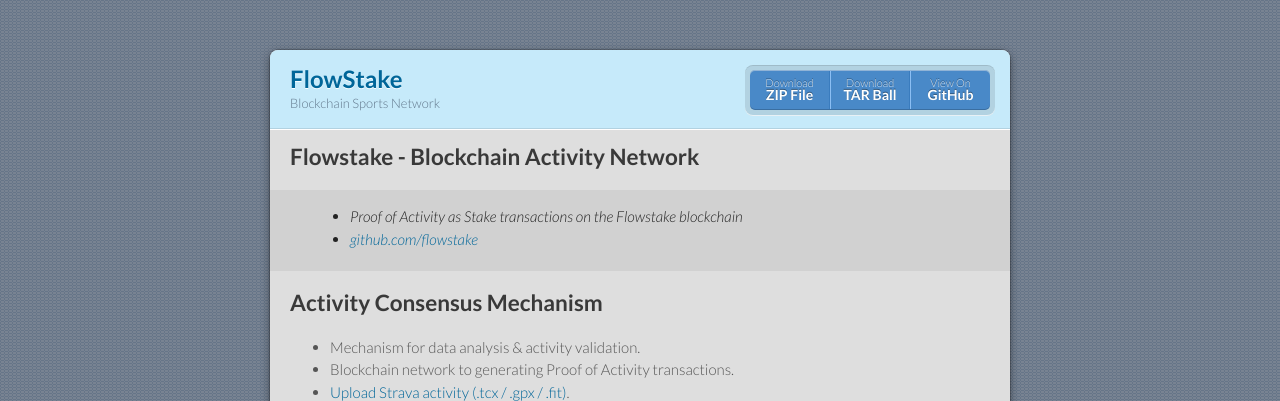
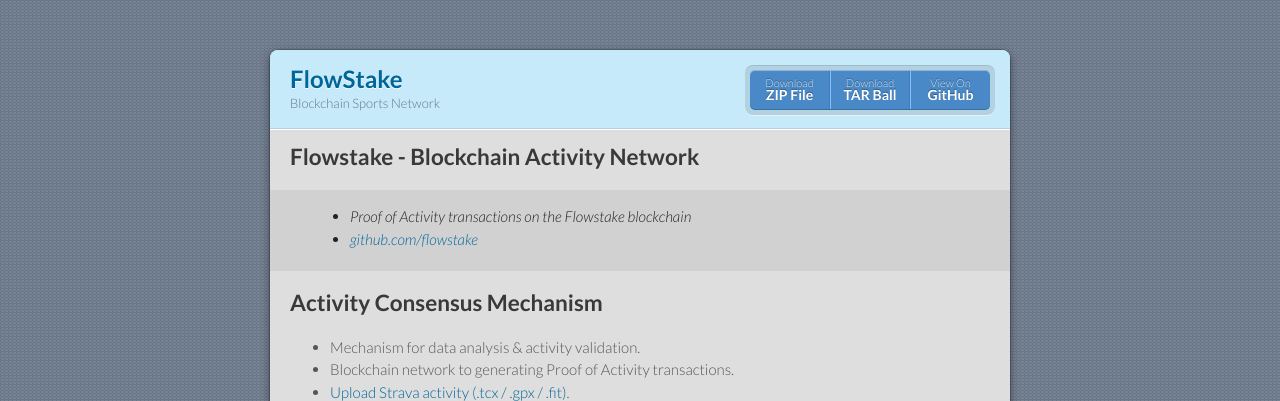
Before and after one commit to flowstake/flowstake.github.io, a Jekyll site: the page built from index.md, in a window 1280 px wide and 900 px high. Shown: the top 401 px of the window. Built offline with Jekyll 4.4.1, drawn with Linux system fonts in a browser that asks for light colours; our own code applies the rules of GitHub Pages for plain Markdown files.

Commit message:
Update index.md

```diff
--- a/index.md
+++ b/index.md
@@ -4,7 +4,7 @@ layout: default
 
 ## Flowstake - Blockchain Activity Network
 
-> - Proof of Activity as Stake transactions on the Flowstake blockchain
+> - Proof of Activity transactions on the Flowstake blockchain
 > - [github.com/flowstake](https://github.com/flowstake)
 
 ## Activity Consensus Mechanism
```
